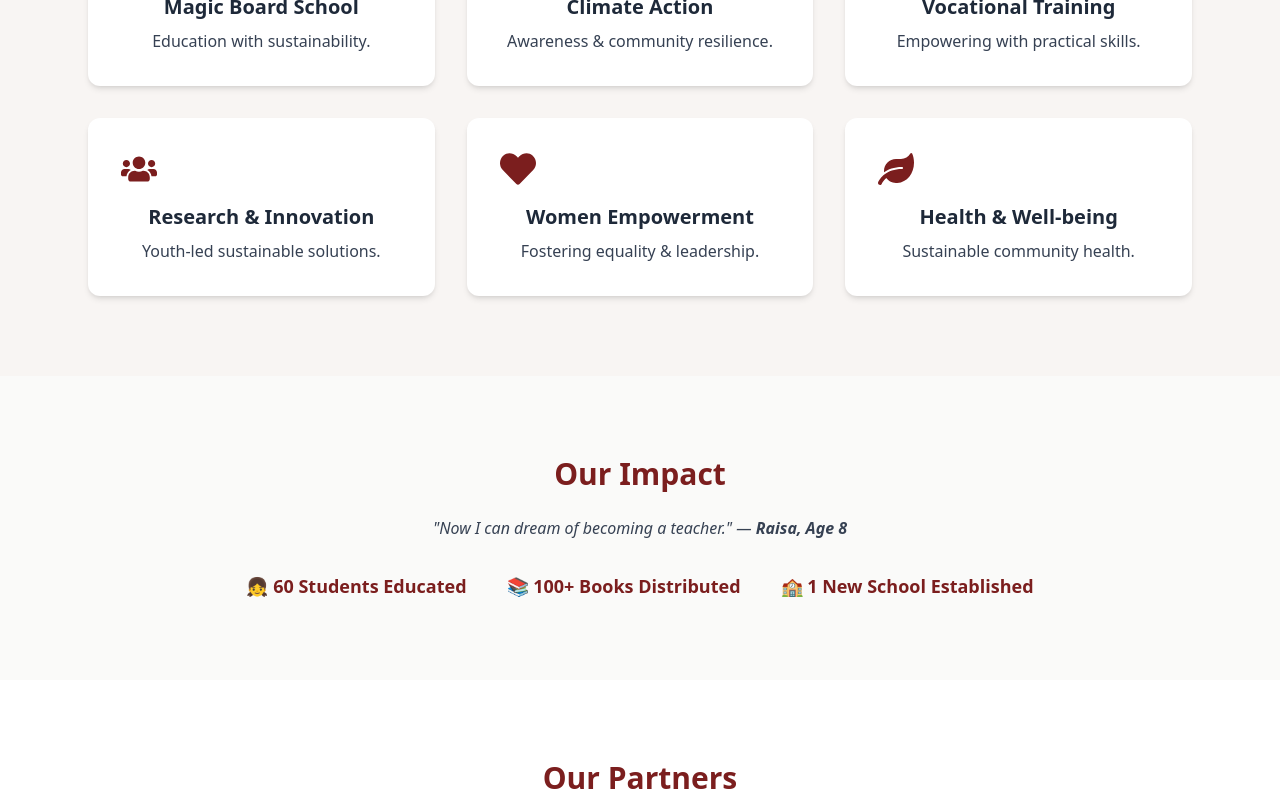
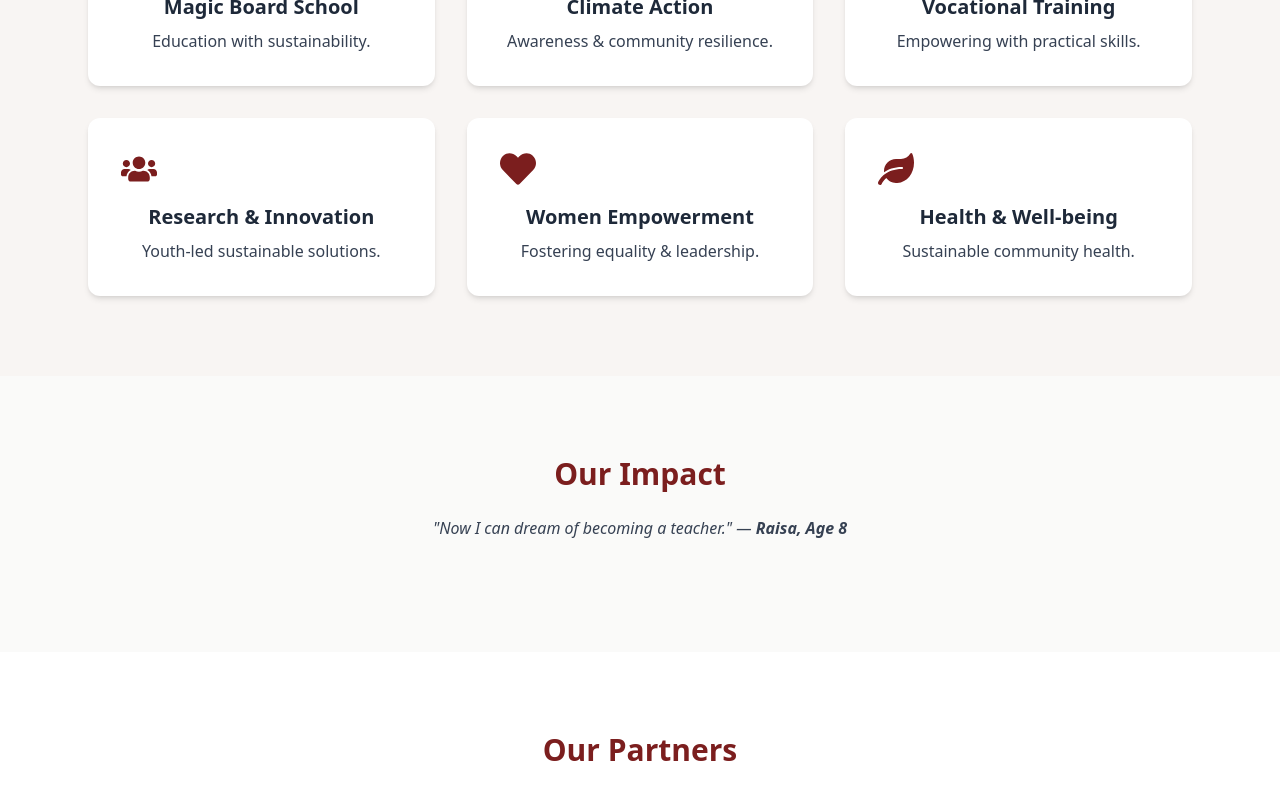
Before and after one commit to iamharryda/Magic_initiative, a React (Vite) app: page / in a window 1280 px wide. Shown: the part 1593-2390 px from the top of the page. Built offline with nearby package versions, Linux system fonts and the light colour scheme; what lightswind would draw is missing.

Commit message:
changed 2.0

```diff
--- a/src/pages/Home/Home.jsx
+++ b/src/pages/Home/Home.jsx
@@ -56,7 +56,7 @@ const HomePage = () => {
           <h1 className="text-3xl sm:text-5xl md:text-6xl lg:text-7xl font-bold text-[#4a0e0e] leading-tight">
             Educate. <span className="text-[#7b1e1e]">Empower. </span>
             <br className="hidden sm:block" />
-            Sustain. <span className="text-[#7b1e1e]">Unite.</span> Futures
+            Sustain. <span className="text-[#7b1e1e]">Unite.</span>
           </h1>
 
 
@@ -186,16 +186,7 @@ const HomePage = () => {
           "Now I can dream of becoming a teacher." — <strong>Raisa, Age 8</strong>
         </motion.p>
 
-        <motion.div
-          className="flex flex-wrap justify-center gap-10 text-[#7b1e1e] font-semibold text-lg"
-          initial={{ opacity: 0 }}
-          whileInView={{ opacity: 1 }}
-          transition={{ delay: 0.4, duration: 1 }}
-        >
-          <p>👧 60 Students Educated</p>
-          <p>📚 100+ Books Distributed</p>
-          <p>🏫 1 New School Established</p>
-        </motion.div>
+
       </section>
 
       {/* 🤝 PARTNERS SECTION */}
```
